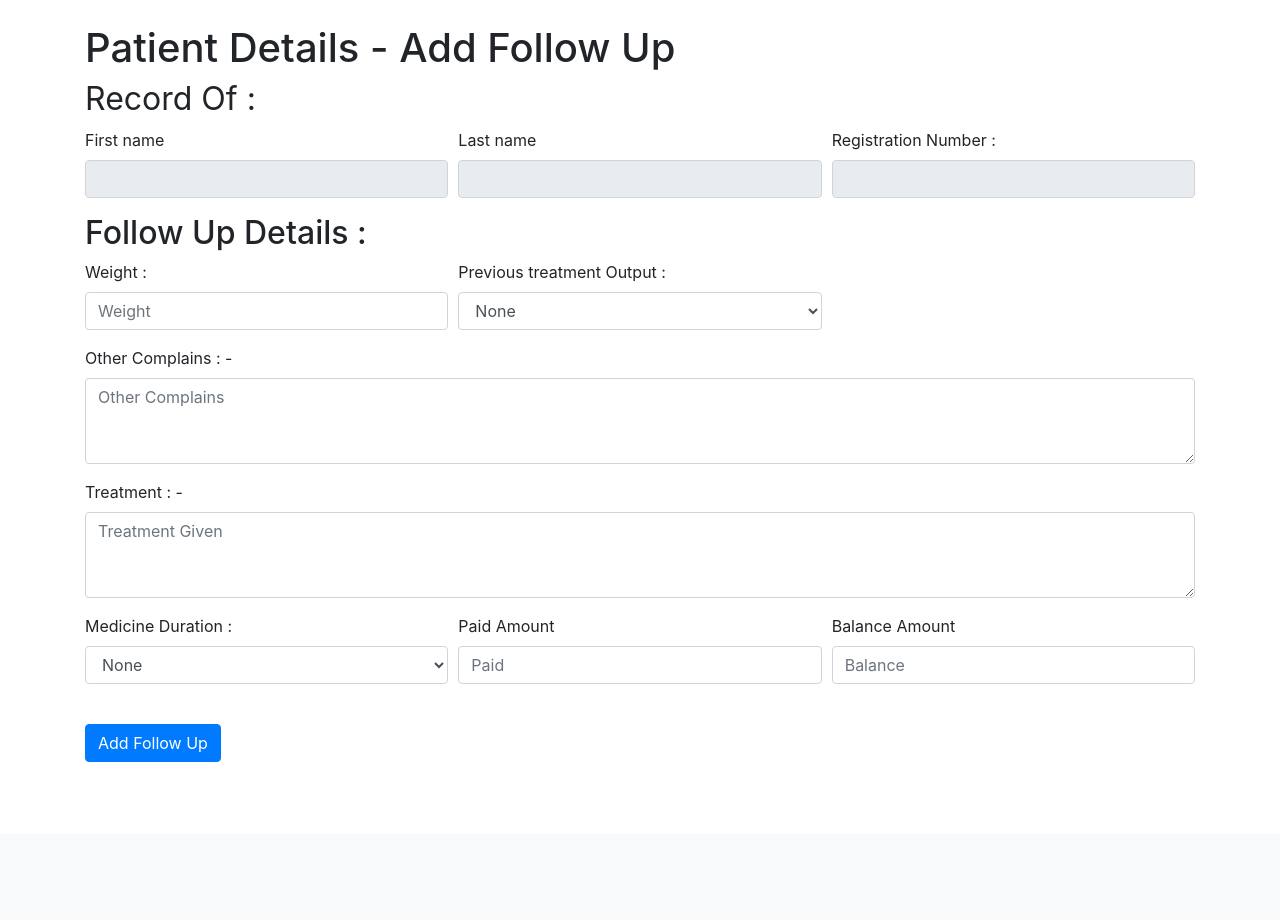
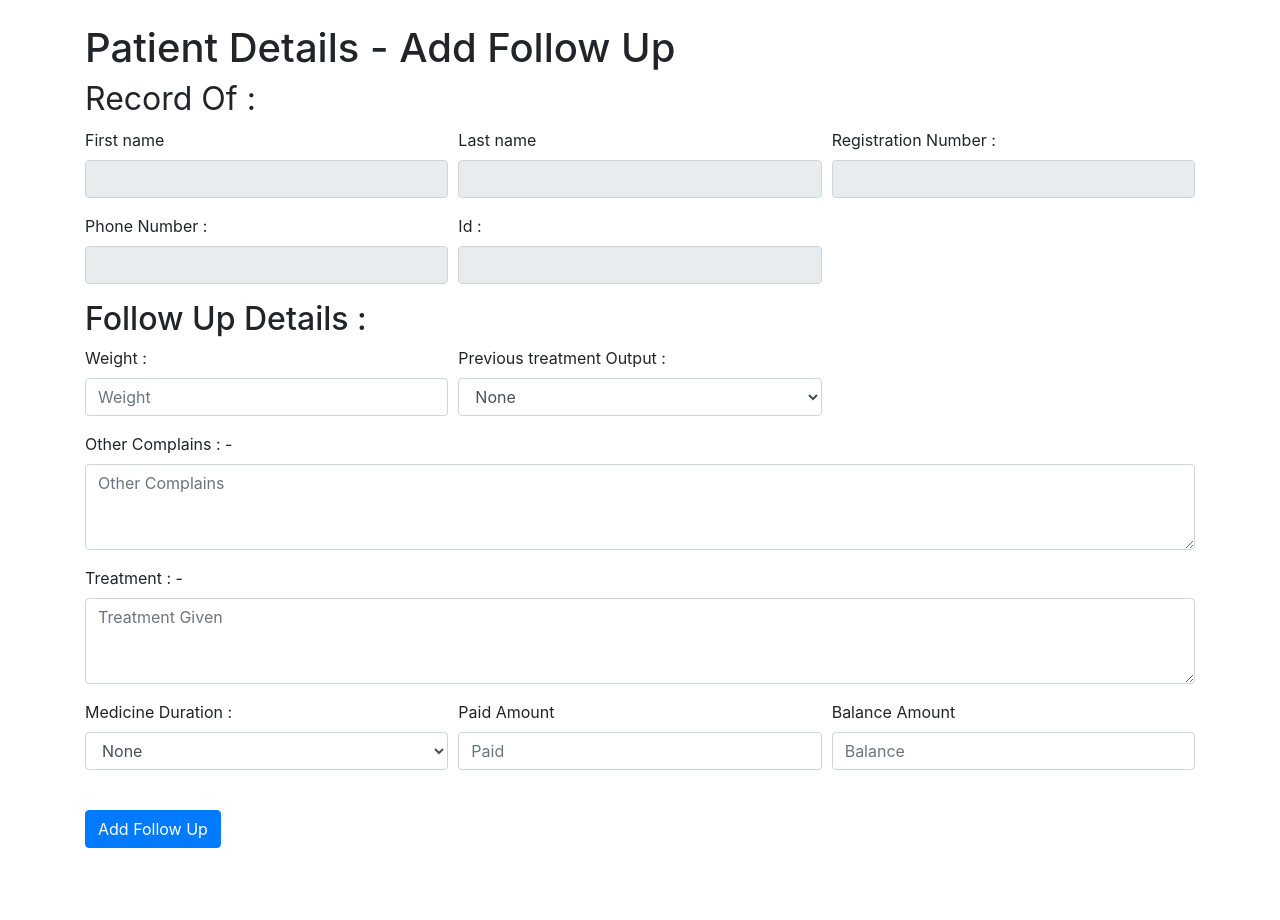
Before and after one commit to skystone1000/Hospital-Data-Web-App, a PHP site: page /followUp.php?id=1 in a window 1280 px wide. Shown: the part 92-1012 px from the top of the page. Before the commit the page ends 854 px from the top, so only its background shows below. Run offline with PHP 8.4, Linux system fonts and the light colour scheme; the visitor is signed in with stand-in values (Sample User, id 1); data that the repository does not hold is empty; some libraries are stand-ins or nearby versions.

Commit message:
Automatic increment of follow up number & Fixing id number issue

```diff
--- a/followUp.php
+++ b/followUp.php
@@ -34,6 +34,17 @@ $data = mysqli_fetch_assoc($result);
             <div class="col-md-4 mb-3">
                 <label>Registration Number : </label>
                 <input type="text" class="form-control" id="regno" name="regno" value="<?php echo $data['regno'] ?>" readonly>
+            </div>
+        </div>
+
+        <div class="form-row">
+            <div class="col-md-4 mb-3">
+                <label>Phone Number : </label>
+                <input type="text" class="form-control" id="phone" name="phone" value="<?php echo $data['phone'] ?>" maxlength="15" readonly>
+            </div>
+            <div class="col-md-4 mb-3">
+                <label>Id : </label>
+                <input type="text" class="form-control" id="id" name="id" value="<?php echo $data['id'] ?>" readonly>
             </div>
         </div>
 
```
Also changed, not shown: insertFollowUp.php (+17 -1 lines).
